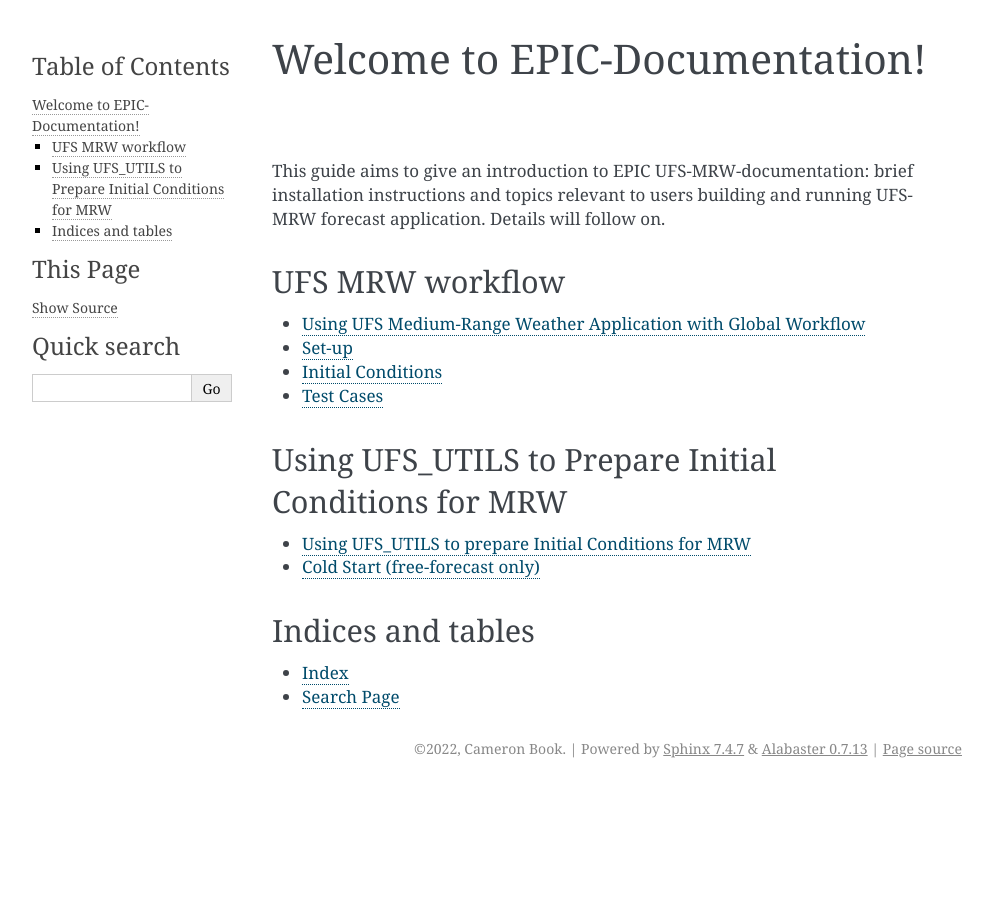
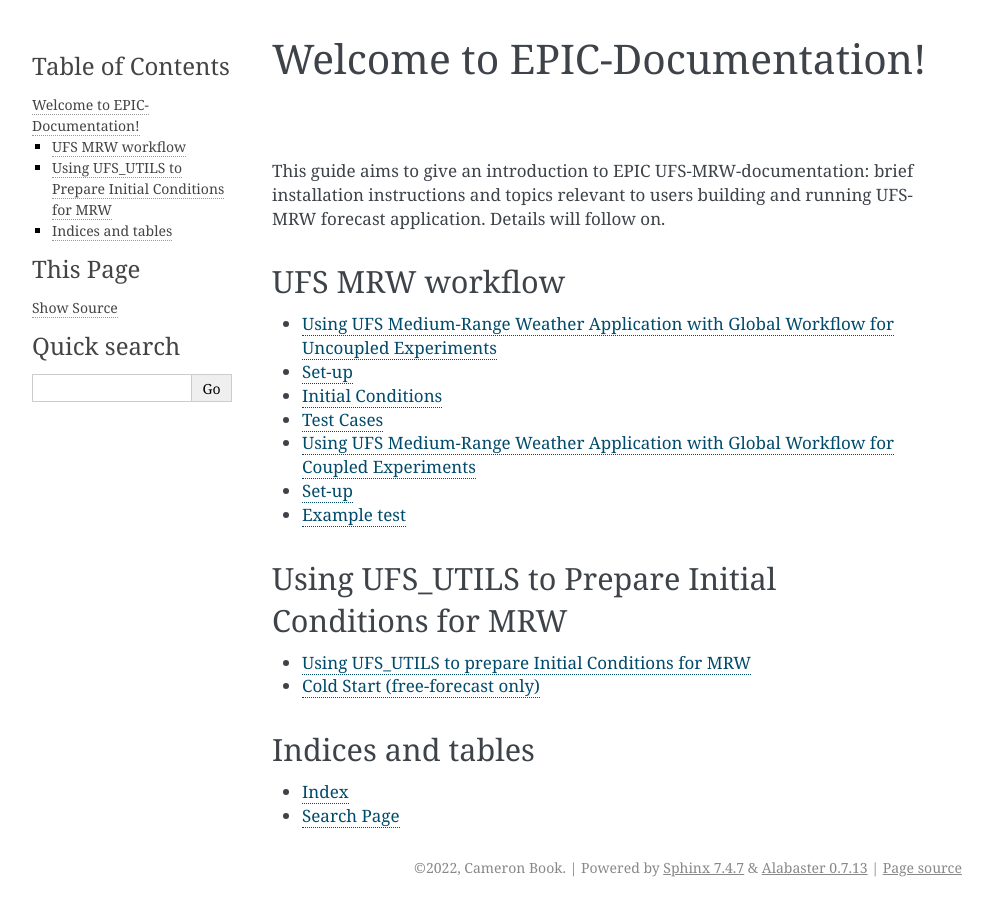
Before and after one commit to ulmononian/EPIC-Documentation, a Sphinx documentation site: the page built from docs/source/index.rst, in a window 1280 px wide. Shown: the whole page, without its empty margins (148-1141 px from the left). Built offline with Sphinx 7.4.7, drawn with Linux system fonts in a browser that asks for light colours; some of the changed lines change nothing that is shown.

Commit message:
Add coupled workflow instructions.

```diff
--- /dev/null
+++ b/docs/source/cpld_mrw_gw.rst
@@ -0,0 +1,59 @@
+Using UFS Medium-Range Weather Application with Global Workflow for Coupled Experiments
+^^^^^^^^^^^^^^^^^^^^^^^^^^^^^^^^^^^^^^^^^^^^^^^^^^^^^^^^^^^^^^^^^^^^^^^^^^^^^^^^^^^^^^^
+
+Set-up
+^^^^^^
+
+1. Clone repository and checkout global workflow::
+
+      git clone https://github.com/ufs-community/ufs-mrweather-app.git
+      cd ufs-mrweather-app
+      ./manage_externals/checkout_externals
+
+2. Check if checkout of externals was successful using::
+
+      ./manage_externals/checkout_externals -S
+
+3. Build UFS model and global-workflow components::
+
+      sh build_global-workflow.sh -c
+
+4. Create COMROT and EXPDIR directories. The experiment and workflow set-up scripts in following steps will point to these paths (EXPDIR will contain model configuration files, Rocoto/Cron files, Rocoto/SLURM logs; COMROT will contain experiment outputs & GFS model logs). Initial conditions will be pulled from a central location and temporarily staged in the experiment-specific subdirectory within COMROT.
+
+5. Run the experiment set-up Python script::
+
+        cd ush/rocoto
+
+        ./setup_expt.py forecast-only --idate $IDATE --edate $EDATE [--app $APP] [--aerosols] [--start $START] [--gfs_cyc $GFS_CYC] [--resdet $RESDET] [--pslot $PSLOT] [--configdir $CONFIGDIR] [--comrot $COMROT] [--expdir $EXPDIR] [--icsdir $ICSDIR]
+
+where::
+*forecast-only is the first positional argument that instructs the setup script to produce an experiment directory for forecast only experiments.
+*$APP is the target application, one of:
+*ATM: atmosphere-only [default]
+*ATMW: atm-wave
+*S2S: atm-ocean-ice
+*S2SW: atm-ocean-ice-wave
+*--aerosols, if set, will turn on the aerosol model (GOCART)
+*$START is the start type (warm or cold [default])
+*$IDATE is the initial start date of your run (first cycle CDATE, YYYYMMDDCC)*
+*$EDATE is the ending date of your run (YYYYMMDDCC) and is the last cycle that will complete*
+*$PSLOT is the name of your experiment [default: test]
+*$CONFIGDIR is the path to the /config folder under the copy of the system you're using [default: $TOP_OF_CLONE/parm/config/]
+*$RESDET is the FV3 resolution (i.e. 768 for C768) [default: 384]
+*$GFS_CYC is the forecast frequency (0 = none, 1 = 00z only [default], 2 = 00z & 12z, 4 = all cycles)
+*$COMROT is the path to your experiment output directory. DO NOT include PSLOT folder at end of path, it’ll be built for you. [default: $HOME]
+*$EXPDIR is the path to your experiment directory where your configs will be placed and where you will find your workflow monitoring files (i.e. rocoto database and xml file). DO NOT include PSLOT folder at end of path, it will be built for you. [default: $HOME]
+*$ICSDIR is the path to the initial conditions. This is handled differently depending on whether $APP is S2S or not. If $APP is ATM or ATMW, this setting is currently ignored. If $APP is S2S or S2SW, ICs are copied from the central location to this location and the argument is required. Central locations of ICs on Hera and Orion can be found in ufs-mrweather-app/global-workflow/parm/config.
+
+Note that $IDATE should equal $EDATE for forecast-only experiments.
+
+$GFS_CYC, $CONFIGDIR, and --aerosols can be removed when invoking ./setup_expt.py, as the default $GFS_CYC is one (necessary for forecast-only experiments), the default $CONFIGDIR ($TOP_OF_CLONE/parm/config) need only be changed if the user wishes to use non-standard configurations, and --aerosols only needs to be included if the user wishes to include the GOCART aerosol model component (currently experiencing issues).
+
+Edit config.base in $EXPDIR/$PSLOT (ACCOUNT, HOMEDIR, STMP/PTMP, FHMAX). ACCOUNT should correspond to a project in which you are able to submit/run jobs (e.g.: marine-cpu, fv3-cpu), HOMEDIR is a ‘no-scrub’ path where archive files will be placed, STMP/PTMP are large-disk-space areas where run files (RUNDIRS) are temporarily located, but scrubbed after experiment completion. FHMAX_GFS_[OO, 06, 12, 18] sets the maximum number of hours for the free-forecast to run (default is 384.); to run, for example, the forecast model for two days, change to 48.
+
+Example test
+^^^^^^^^^^^^
+
+A cold-start, forecast-only S2SW (atmosphere-ocean-ice-wave) experiment at C384 beginning on 2013100100 (without aerosols) was run for 24 hours on Orion. The experiment path is: /work/noaa/epic-ps/ufs-mrw-v2.0/coupled/EXPDIR/C384/2013100100_test. On Orion, ICs are pulled automatically from /work/noaa/global/wkolczyn/noscrub/global-workflow/IC. Note that only a limited number of ICs are available at this location. To test other dates, users need to locate and stage the appropriate atmosphere, ocean, sea ice, and wave ICs. The command to generate the experiment was::
+
+./setup_expt.py forecast-only --pslot 2013100100_test --idate 2013100100 --edate 2013100100 --app S2SW --resdet 384 --start cold --comrot /work/noaa/epic-ps/ufs-mrw-v2.0/coupled/COMROT --expdir /work/noaa/epic-ps/ufs-mrw-v2.0/coupled/EXPDIR/C384 --icsdir  /work/noaa/epic-ps/ufs-mrw-v2.0/coupled/ICSDIR
--- a/docs/source/index.rst
+++ b/docs/source/index.rst
@@ -12,6 +12,7 @@
    :maxdepth: 2
 
    UFS-MRW application workflow <mrw-gw>
+   UFS-MRW-GW coupled workflow <cpld_mrw_gw>
 
 Using UFS_UTILS to Prepare Initial Conditions for MRW
 =====================================================
--- a/docs/source/mrw-gw.rst
+++ b/docs/source/mrw-gw.rst
@@ -1,5 +1,5 @@
-Using UFS Medium-Range Weather Application with Global Workflow
-^^^^^^^^^^^^^^^^^^^^^^^^^^^^^^^^^^^^^^^^^^^^^^^^^^^^^^^^^^^^^^^
+Using UFS Medium-Range Weather Application with Global Workflow for Uncoupled Experiments
+^^^^^^^^^^^^^^^^^^^^^^^^^^^^^^^^^^^^^^^^^^^^^^^^^^^^^^^^^^^^^^^^^^^^^^^^^^^^^^^^^^^^^^^^^
 
 Set-up
 ^^^^^^
```
Also changed, not shown: 14 other files.
